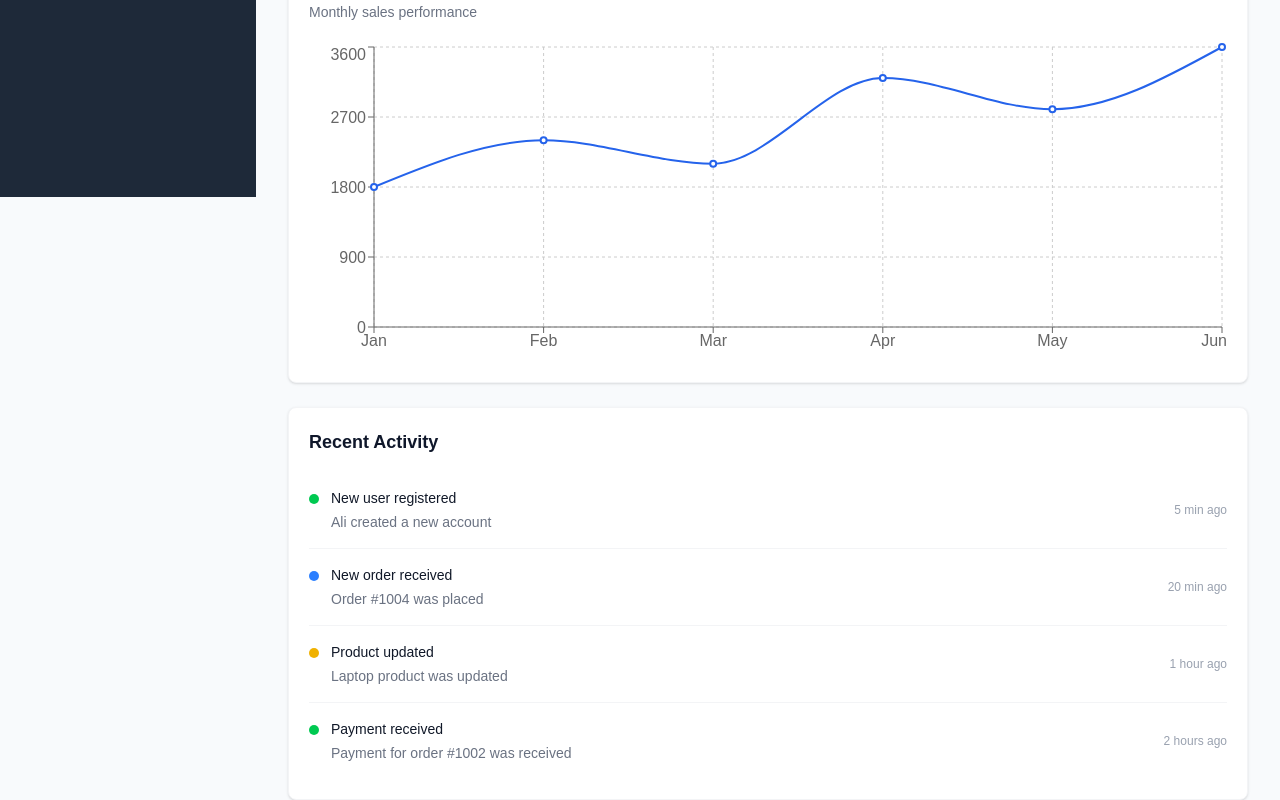
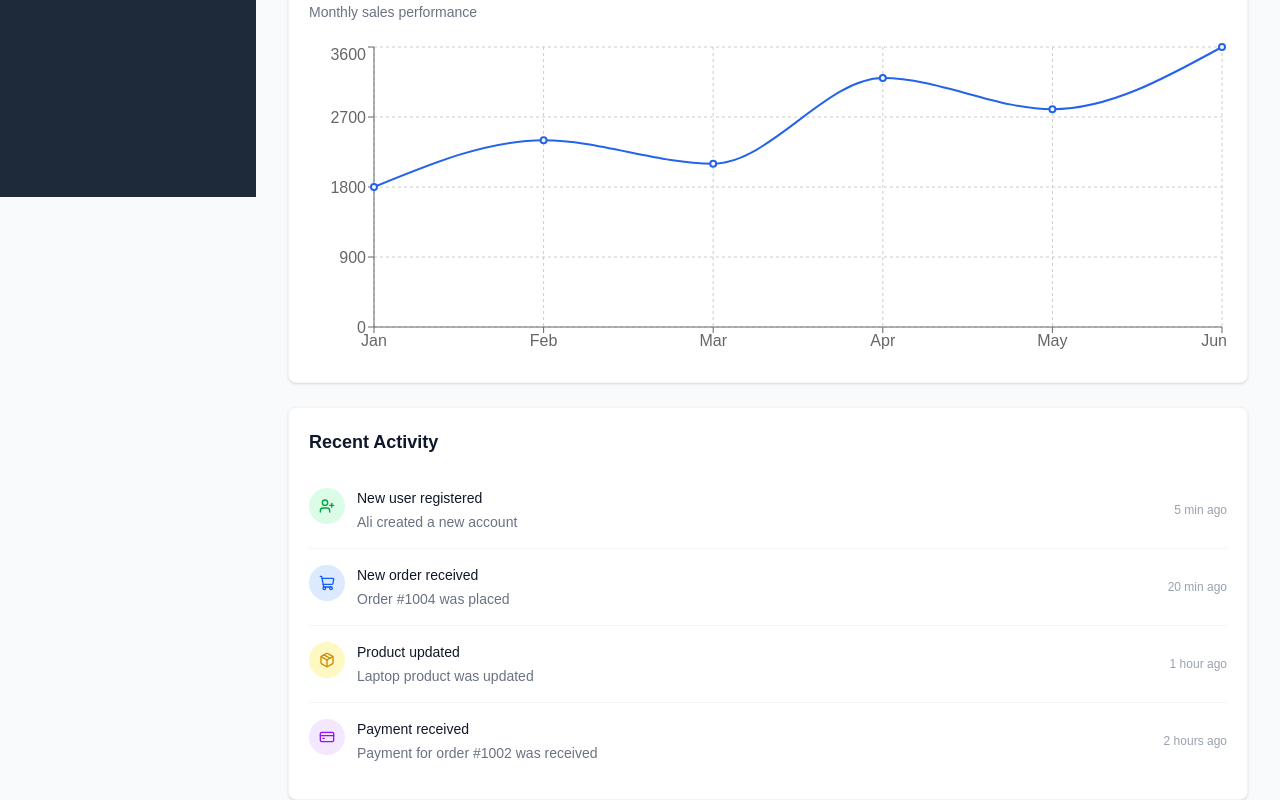
Before and after one commit to mohammad-shirani-developer/admin-dashboard, a Next.js app: page /dashboard in a window 1280 px wide. Shown: the part 603-1403 px from the top of the page. Built offline with nearby package versions, Linux system fonts and the light colour scheme.

Commit message:
feat: improve activity overview

```diff
--- a/app/dashboard/components/ActivityOverview.tsx
+++ b/app/dashboard/components/ActivityOverview.tsx
@@ -1,10 +1,23 @@
-const activities = [
+import { CreditCard, Package, ShoppingCart, UserPlus } from "lucide-react";
+
+type ActivityType = "user" | "order" | "product" | "payment";
+
+type Activity = {
+  id: number;
+  title: string;
+  description: string;
+  time: string;
+  type: ActivityType;
+  icon: React.ElementType;
+};
+const activities: Activity[] = [
   {
     id: 1,
     title: "New user registered",
     description: "Ali created a new account",
     time: "5 min ago",
     type: "user",
+    icon: UserPlus,
   },
   {
     id: 2,
@@ -12,6 +25,7 @@ const activities = [
     description: "Order #1004 was placed",
     time: "20 min ago",
     type: "order",
+    icon: ShoppingCart,
   },
   {
     id: 3,
@@ -19,6 +33,7 @@ const activities = [
     description: "Laptop product was updated",
     time: "1 hour ago",
     type: "product",
+    icon: Package,
   },
   {
     id: 4,
@@ -26,8 +41,28 @@ const activities = [
     description: "Payment for order #1002 was received",
     time: "2 hours ago",
     type: "payment",
+    icon: CreditCard,
   },
 ];
+
+const activityStyles = {
+  user: {
+    background: "bg-green-100",
+    icon: "text-green-600",
+  },
+  order: {
+    background: "bg-blue-100",
+    icon: "text-blue-600",
+  },
+  product: {
+    background: "bg-yellow-100",
+    icon: "text-yellow-600",
+  },
+  payment: {
+    background: "bg-purple-100",
+    icon: "text-purple-600",
+  },
+};
 
 const ActivityOverview = () => {
   return (
@@ -35,24 +70,19 @@ const ActivityOverview = () => {
       <h2 className="text-lg font-semibold">Recent Activity</h2>
 
       <div className="mt-4">
-        {activities.map((activity) => (
+        {activities.map((activity) => {
+          const style = activityStyles[activity.type];
+          return (
             <div
               key={activity.id}
               className="flex flex-col gap-2 border-b border-gray-100 py-4 sm:flex-row sm:items-center sm:justify-between last:border-b-0"
             >
               <div className="flex items-start gap-3">
-              <span
-                className={`mt-1.5 h-2.5 w-2.5 shrink-0 rounded-full ${
-                  activity.type === "user"
-                    ? "bg-green-500"
-                    : activity.type === "order"
-                      ? "bg-blue-500"
-                      : activity.type === "product"
-                        ? "bg-yellow-500"
-                        : "bg-green-500"
-                }`}
-              />
-
+                <div
+                  className={`flex h-9 w-9 shrink-0 items-center justify-center rounded-full ${style.background}`}
+                >
+                  <activity.icon className={`h-4 w-4 ${style.icon}`} />
+                </div>
                 <div>
                   <p className="text-sm font-medium text-gray-900">
                     {activity.title}
@@ -68,7 +98,8 @@ const ActivityOverview = () => {
                 {activity.time}
               </span>
             </div>
-        ))}
+          );
+        })}
       </div>
     </div>
   );
```
Lines whose indentation alone changed are shown as unchanged.
